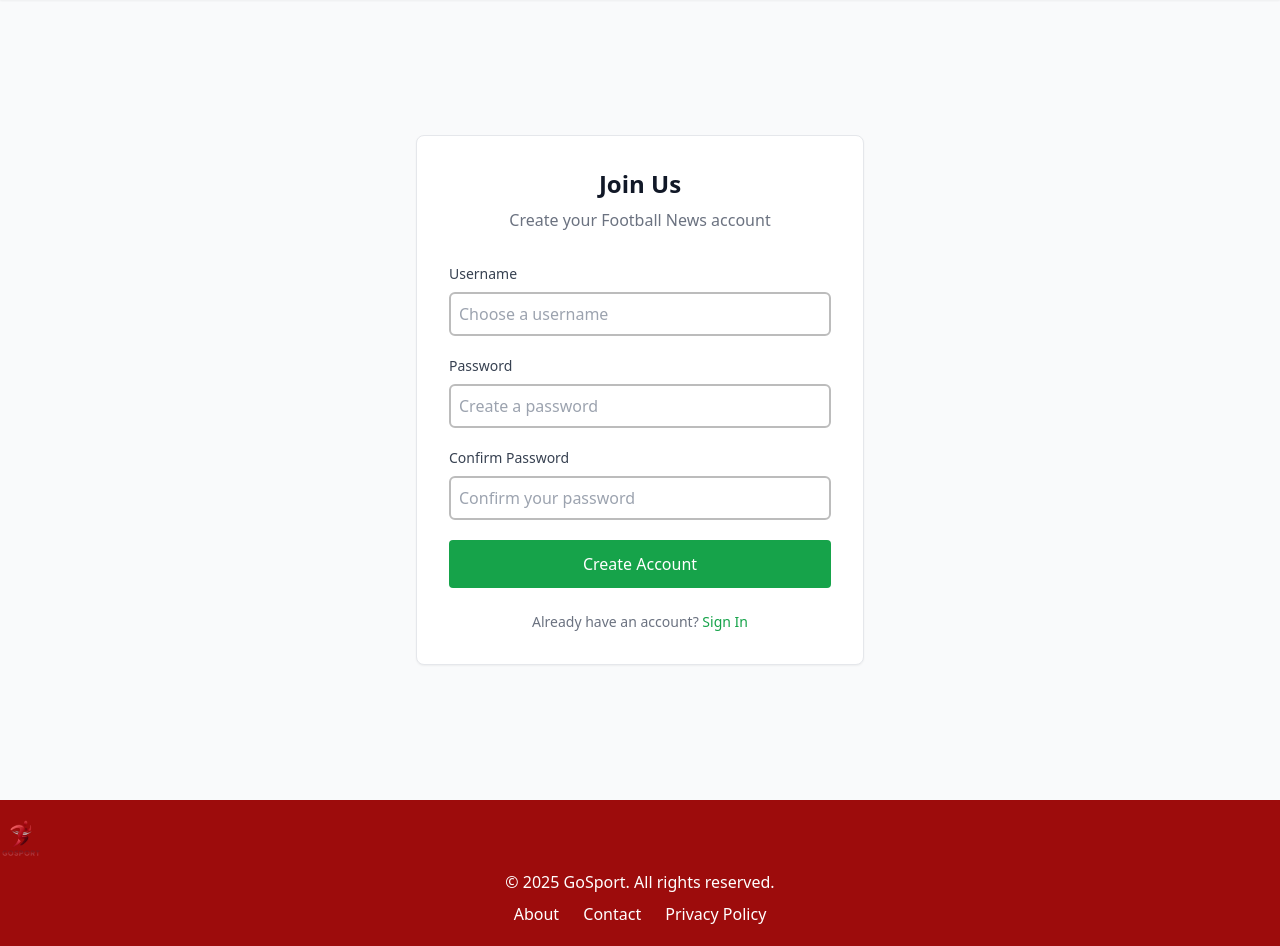
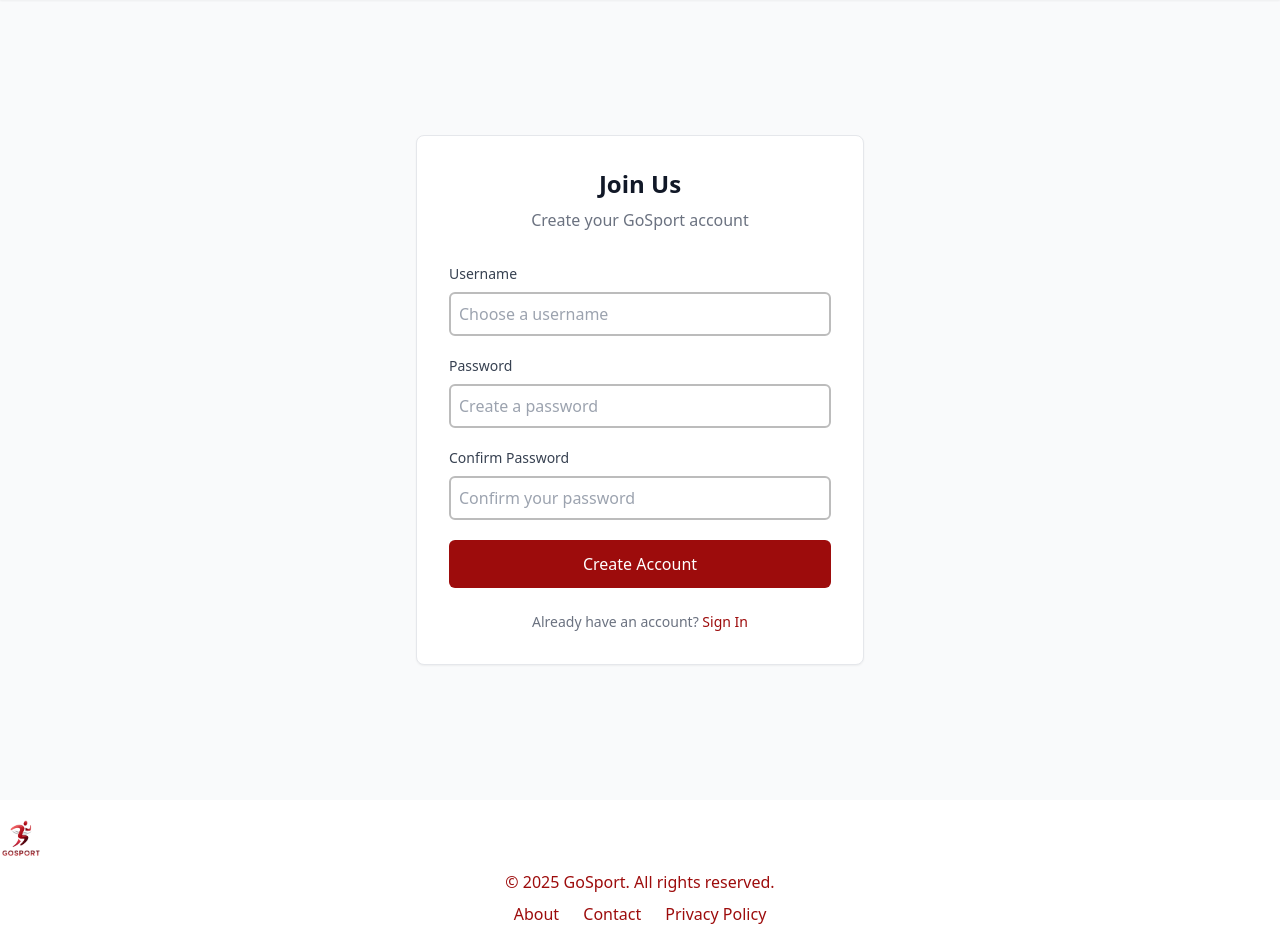
Before and after one commit to PBP-A08/GoSport, a Django app: page /register/ in a window 1280 px wide. Shown: the part 65-1011 px from the top of the page. Run offline with Django 5.2, Linux system fonts and the light colour scheme; data comes from the database, SQL or seed files in the repository; data that the repository does not hold is empty; some libraries are stand-ins or nearby versions.

Commit message:
edit tampilan login, register, and footer

```diff
--- a/football_site/settings.py
+++ b/football_site/settings.py
@@ -49,7 +49,7 @@ INSTALLED_APPS = [
     'django.contrib.sessions',
     'django.contrib.messages',
     'django.contrib.staticfiles',
-    # 'main',
+    # 'main.apps.MainConfig',
     'payment',
     'main.apps.MainConfig',
 ]
--- a/main/forms.py
+++ b/main/forms.py
@@ -30,7 +30,9 @@ class ProductForm(ModelForm):
 
 class RegisterForm(forms.ModelForm):
     password = forms.CharField(widget=forms.PasswordInput)
-    role = forms.ChoiceField(choices=Profile.ROLE_CHOICES)
+
+    ROLE_CHOICES_WITH_ADMIN = Profile.ROLE_CHOICES + [('admin', 'Admin')]
+    role = forms.ChoiceField(choices=ROLE_CHOICES_WITH_ADMIN)
 
     class Meta:
         model = User
--- a/main/models.py
+++ b/main/models.py
@@ -7,9 +7,8 @@ class Profile(models.Model):
         ('pembeli', 'Pembeli'),
         ('penjual', 'Penjual'),
     ]
-
     user = models.OneToOneField(User, on_delete=models.CASCADE)
-    role = models.CharField(max_length=10, choices=ROLE_CHOICES)
+    role = models.CharField(max_length=10, choices=ROLE_CHOICES, default='pembeli')
     is_admin = models.BooleanField(default=False)
 
     def __str__(self):
--- a/main/signals.py
+++ b/main/signals.py
@@ -6,4 +6,5 @@ from .models import Profile
 @receiver(post_save, sender=User)
 def create_user_profile(sender, instance, created, **kwargs):
     if created:
-        Profile.objects.create(user=instance)
+        if not instance.is_superuser:
+            Profile.objects.create(user=instance, role='pembeli')
--- a/main/templates/register.html
+++ b/main/templates/register.html
@@ -1,7 +1,7 @@
 {% extends 'base.html' %}
 
 {% block meta %}
-<title>Register - Football News</title>
+<title>Register - GoSport</title>
 {% endblock meta %}
 
 {% block content %}
@@ -11,7 +11,7 @@
       <div class="bg-white border border-gray-200 rounded-lg p-8 shadow-sm">
         <div class="text-center mb-8">
           <h2 class="text-2xl font-semibold text-gray-900 mb-2">Join Us</h2>
-        <p class="text-gray-500">Create your Football News account</p>
+          <p class="text-gray-500">Create your GoSport account</p>
         </div>
 
         <!-- Form Errors Display -->
@@ -44,40 +44,27 @@
 
           <div>
             <label for="username" class="block text-sm font-medium text-gray-700 mb-2">Username</label>
-          <input
-            id="username"
-            name="username"
-            type="text"
-            required
-            class="w-full px-4 py-3 border border-gray-300 rounded focus:outline-none focus:border-green-500 transition duration-200"
+            <input id="username" name="username" type="text" required
+              class="w-full px-4 py-3 border border-gray-300 rounded focus:outline-none focus:border-red-500 transition duration-200"
               placeholder="Choose a username">
           </div>
 
           <div>
             <label for="password1" class="block text-sm font-medium text-gray-700 mb-2">Password</label>
-          <input
-            id="password1"
-            name="password1"
-            type="password"
-            required
-            class="w-full px-4 py-3 border border-gray-300 rounded focus:outline-none focus:border-green-500 transition duration-200"
+            <input id="password1" name="password1" type="password" required
+              class="w-full px-4 py-3 border border-gray-300 rounded focus:outline-none focus:border-red-500 transition duration-200"
               placeholder="Create a password">
           </div>
 
           <div>
             <label for="password2" class="block text-sm font-medium text-gray-700 mb-2">Confirm Password</label>
-          <input
-            id="password2"
-            name="password2"
-            type="password"
-            required
-            class="w-full px-4 py-3 border border-gray-300 rounded focus:outline-none focus:border-green-500 transition duration-200"
+            <input id="password2" name="password2" type="password" required
+              class="w-full px-4 py-3 border border-gray-300 rounded focus:outline-none focus:border-red-500 transition duration-200"
               placeholder="Confirm your password">
           </div>
 
-        <button
-          type="submit"
-          class="w-full bg-green-600 text-white font-medium py-3 px-4 rounded hover:bg-green-700 focus:outline-none focus:ring-2 focus:ring-green-500 focus:ring-offset-2 transition duration-200">
+          <button type="submit"
+            class="w-full bg-[#9d0c0c] text-white font-medium py-3 px-4 rounded-md hover:bg-red-700 transition-colors">
             Create Account
           </button>
         </form>
@@ -86,8 +73,7 @@
         {% if messages %}
         <div class="mt-6">
           {% for message in messages %}
-            <div
-              class="
+          <div class="
                 px-4 py-3 rounded text-sm border
                 {% if message.tags == 'success' %}
                   bg-green-50 border-green-200 text-green-700
@@ -106,7 +92,7 @@
         <div class="mt-6 text-center">
           <p class="text-gray-500 text-sm">
             Already have an account?
-          <a href="{% url 'main:login' %}" class="text-green-600 hover:text-green-700 font-medium">
+            <a href="{% url 'main:login' %}" class="text-[#9d0c0c] hover:text-red-700 font-medium">
               Sign In
             </a>
           </p>
--- a/main/views.py
+++ b/main/views.py
@@ -40,7 +40,7 @@ def create_product(request):
 
     if form.is_valid() and request.method == 'POST':
         product_entry = form.save(commit=False)
-        product_entry.user = request.user
+        product_entry.seller = request.user
         product_entry.save()
         return redirect('main:show_main')
 
@@ -85,8 +85,6 @@ def register(request):
         form = RegisterForm()
 
     return render(request, 'register.html', {'form': form})
-
-
 
 def login_user(request):
     if request.method == 'POST':
@@ -152,18 +150,23 @@ def show_json_by_id(request, product_id):
 @csrf_exempt
 @require_POST
 def add_product_entry_ajax(request):
-    title = strip_tags(request.POST.get("title"))
-    content = strip_tags(request.POST.get("content"))
+    product_name = strip_tags(request.POST.get("product_name"))
+    description = strip_tags(request.POST.get("description"))
     category = request.POST.get("category")
+    old_price = request.POST.get("old_price")
+    special_price = request.POST.get("special_price")
     thumbnail = request.POST.get("thumbnail")
-    user = request.user
+    stock = request.POST.get("stock", 0)
 
     new_product = Product(
-        title=title,
-        content=content,
+        product_name=product_name,
+        description=description,
         category=category,
+        old_price=old_price,
+        special_price=special_price,
         thumbnail=thumbnail,
-        user=user
+        stock=stock,
+        seller=request.user
     )
     new_product.save()
 
--- a/templates/footer.html
+++ b/templates/footer.html
@@ -1,15 +1,15 @@
 {% load static %}
 
-<footer style="background-color: #9d0c0c; color: white; padding: 20px 0; text-align: center;">
+<footer style="background-color: white; color: #9d0c0c; padding: 20px 0; text-align: center;">
     <div class="container">
         <div style="margin-bottom: 10px;">
             <img src="{% static 'image/logo.png' %}" alt="GoSport Logo" style="height: 40px;">
         </div>
         <p style="margin: 0;">&copy; 2025 GoSport. All rights reserved.</p>
         <div style="margin-top: 8px;">
-            <a href="#" style="color: white; margin: 0 10px; text-decoration: none;">About</a>
-            <a href="#" style="color: white; margin: 0 10px; text-decoration: none;">Contact</a>
-            <a href="#" style="color: white; margin: 0 10px; text-decoration: none;">Privacy Policy</a>
+            <a href="#" style="color: #9d0c0c; margin: 0 10px; text-decoration: none;">About</a>
+            <a href="#" style="color: #9d0c0c; margin: 0 10px; text-decoration: none;">Contact</a>
+            <a href="#" style="color: #9d0c0c; margin: 0 10px; text-decoration: none;">Privacy Policy</a>
         </div>
     </div>
 </footer>
```
Also changed, not shown: main/apps.py (+0 -16 lines), main/templates/login.html (+13 -23 lines), main/migrations/0002_alter_profile_role.py (added). Lines whose indentation alone changed are shown as unchanged.
